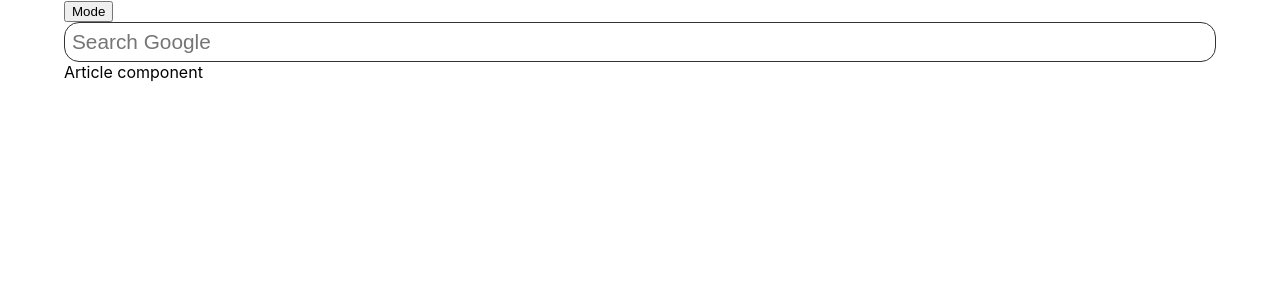
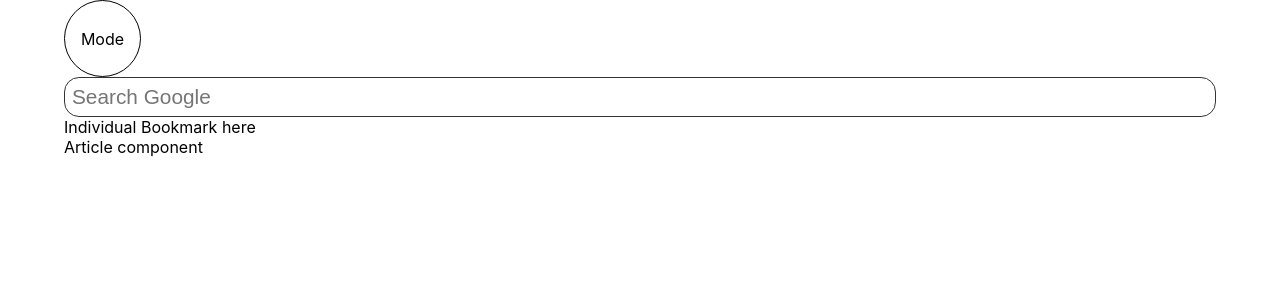
Before and after one commit to almirmujic/start-page, a React (Create React App) app: page / in a window 1280 px wide. Shown: the top 300 px of the page. Built offline with nearby package versions, Linux system fonts and the light colour scheme.

Commit message:
added state change on button click + button styling

```diff
--- a/src/components/App/App.css
+++ b/src/components/App/App.css
@@ -7,3 +7,12 @@
   display: grid;
   grid-template-columns: 1fr;
 }
+
+button {
+  all: unset;
+  height: 75px;
+  width: 75px;
+  border: 1px solid black;
+  border-radius: 50%;
+  text-align: center;
+}
--- a/src/components/App/App.jsx
+++ b/src/components/App/App.jsx
@@ -1,6 +1,7 @@
 import React, { useState } from 'react';
 import Search from '../Search/Search';
 import Headlines from '../Headlines/Headlines';
+import Bookmarks from '../Bookmarks/Bookmarks';
 import './App.css';
 
 function App() {
@@ -10,9 +11,12 @@ function App() {
   return (
     <div className={isNightMode ? 'night' : ''}>
       <div className="wrapper">
-        <button onClick={mode}>Mode</button>
+        <button className={isNightMode ? 'night' : ''} onClick={mode}>
+          Mode
+        </button>
         <div className="container">
           <Search />
+          <Bookmarks />
           <Headlines />
         </div>
       </div>
```
